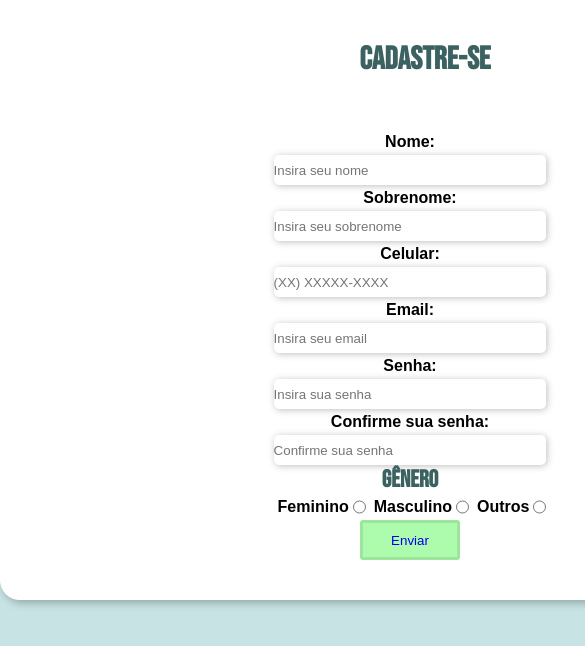
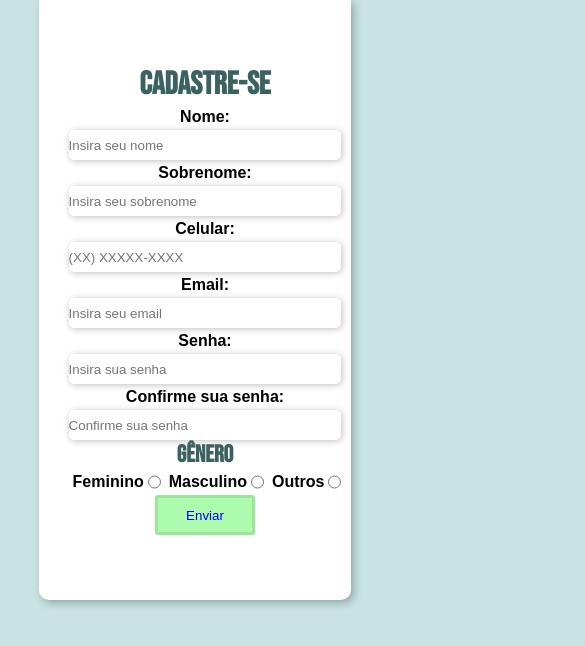
Before and after one commit to vivimota/formulario, a plain HTML site: page index.html in a window 390 px wide. Shown: the top 646 px of the page, 585 px wide, since content can reach past the window. Drawn offline with Linux system fonts and the light colour scheme; a web font is replaced by a local one.

Commit message:
Atualizações

```diff
--- a/style.css
+++ b/style.css
@@ -112,3 +112,16 @@ a{
         display: none;
     }
 }
+
+@media (max-width:600px) {
+    main{
+        margin: auto;
+        border-radius: 0px 0px 10px 10px;
+        width: 80%;
+
+    }
+
+    h1{
+        margin: auto;
+    }
+}
```
